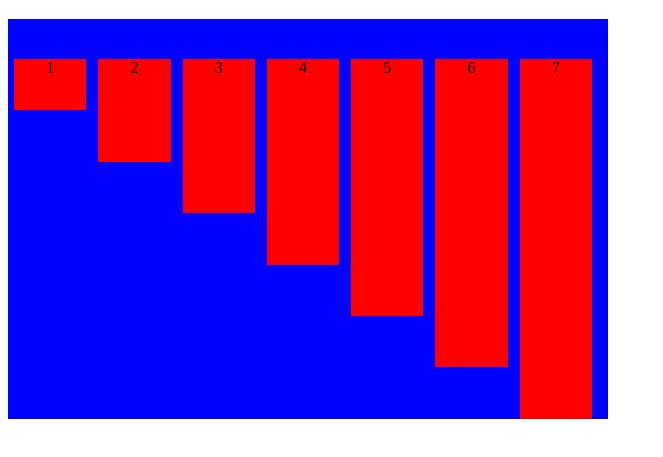
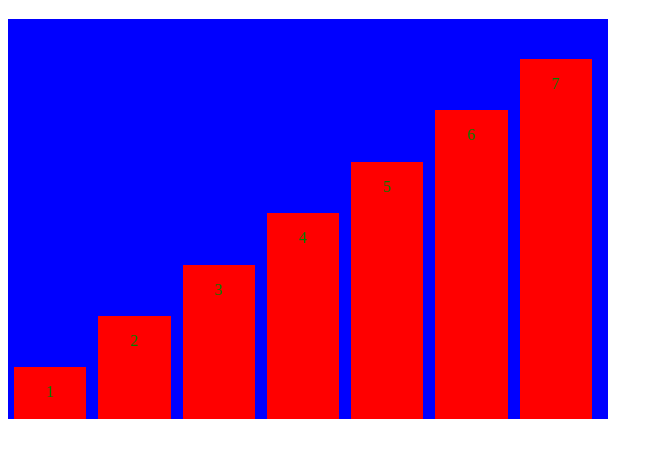
Before and after one commit to sophdubs/bar-chart-project, a website: page index.html in a window 1280 px wide. Shown: the part 61-518 px from the top of the page, without its empty margins (0-663 px from the left). Drawn offline with nearby package versions, Linux system fonts and the light colour scheme.

Commit message:
Fixed the position of the bars by nesting the LIs in a div and using flexbox to position them on the bottom of their parent div

```diff
--- a/index.js
+++ b/index.js
@@ -12,8 +12,7 @@ const drawBarChart = function(data, options, element){
 
   for (let i = 0; i < data.length; i++) {
     const barHeight = (data[i] * maxHeight) / maxVal;
-    console.log(barHeight);
-    $('.bar-list').append(`<li style="height: ${barHeight}px">${data[i]}</li>`);
+    $('.bar-list').append(`<div class="barDiv"><li style="height: ${barHeight}px"><p class="value">${data[i]}</p></li></div>`);
   }
 
   // Setting width of bars based on data inputs
@@ -22,14 +21,13 @@ const drawBarChart = function(data, options, element){
   const barWidth = Math.floor(Number(options.width) / numBars) - barMargin;
   root.style.setProperty('--barWidth', `${barWidth}px`);
   root.style.setProperty('--barMargin', `${Math.floor(barMargin / 2)}px`);
-
-
 };
 
 const chartData = [1, 2, 3, 4, 5, 6, 7];
 const chartOptions = {
   height: '400',
-  width: '600'
+  width: '600',
+  valuePos: 'top'
 };
 const chartElement = $(".bar-chart");
 
--- a/styles.css
+++ b/styles.css
@@ -3,6 +3,7 @@
   --width: 0px;
   --barWidth: 20px;
   --barMargin: 20px;
+  --numRows: 1;
 }
 
 
@@ -22,14 +23,26 @@
   margin: 0px;
   padding: 0px;
   text-align: center;
+  position: relative;
+}
+
+.barDiv {
+  float: left;
+  display: table-cell;
+  position: relative;
+  height: var(--height);
+  display: flex;
 }
 
 li {
+  position: relative;
   width: var(--barWidth);
-  /* height: 300px; */
   background: red;
   float: left;
   margin: 0 var(--barMargin);
-  display: table-cell;
-  vertical-align: bottom;
+  align-self: flex-end;
 }
+
+.value {
+  color: green;
+}
```
Also changed, not shown: index.html (+1 -0 lines).
